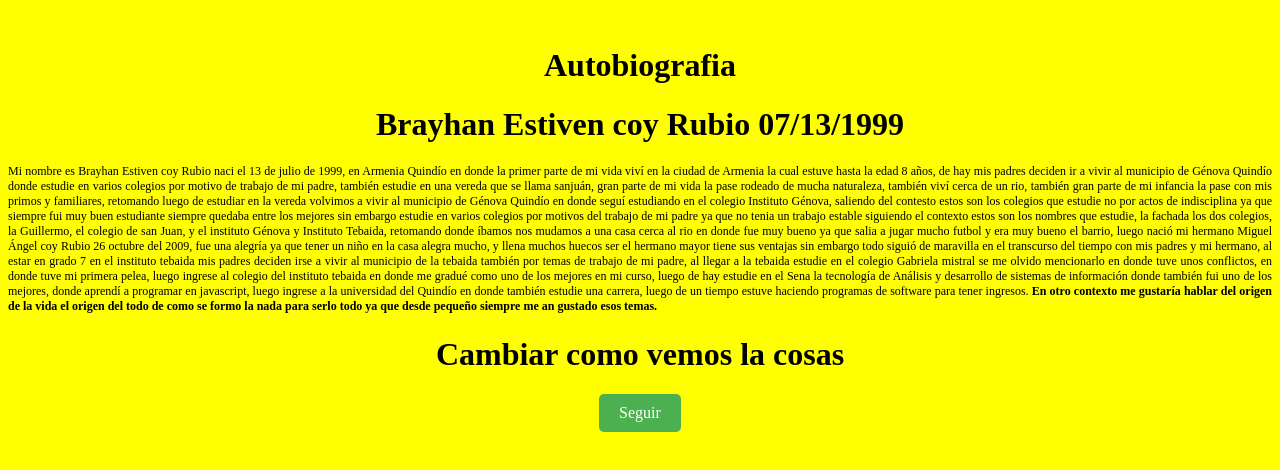
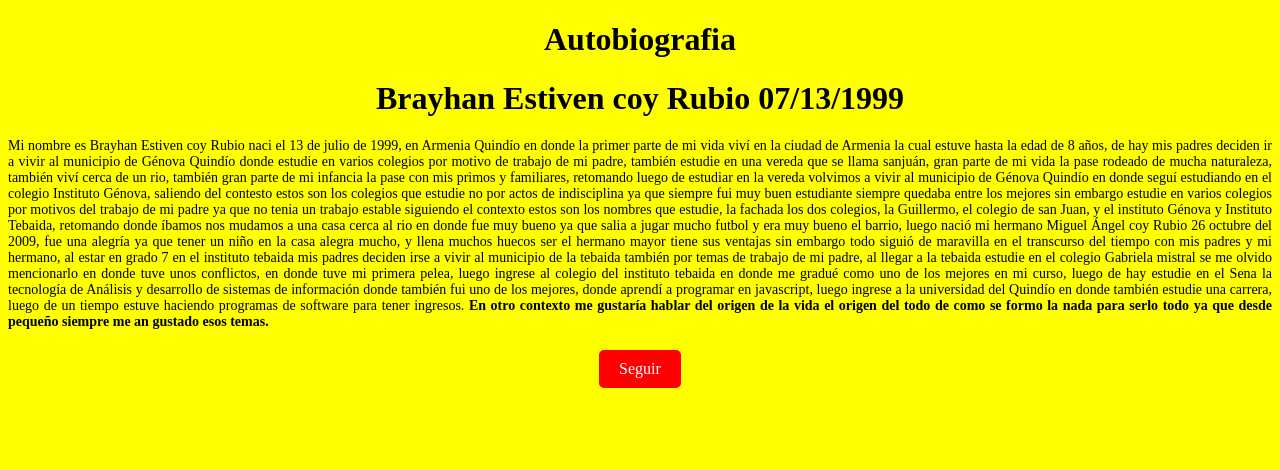
Before and after one commit to brayan-coy/El-enigma-de-luz-7-13, a plain HTML site: page index.html in a window 1280 px wide. Drawn offline with Linux system fonts and the light colour scheme.

Commit message:
first commit

```diff
--- a/index.html
+++ b/index.html
@@ -1,4 +1,3 @@
-
 <!DOCTYPE html>
 <html lang="en">
   <head>
@@ -7,17 +6,15 @@
     <meta name="viewport" content="width=device-width, initial-scale=1.0" />
     <link rel="stylesheet" href="style.css" />
     <title>Blog Brayhan Estiven Coy Rubio</title>
-    <br />
   </head>
   <body>
     <h1>Autobiografia</h1>
-
     <h1>Brayhan Estiven coy Rubio 07/13/1999</h1>
     <p>
       Mi nombre es Brayhan Estiven coy Rubio naci el 13 de julio de 1999, en
       Armenia Quindío en donde la primer parte de mi vida viví en la ciudad de
-      Armenia la cual estuve hasta la edad 8 años, de hay mis padres deciden ir
-      a vivir al municipio de Génova Quindío donde estudie en varios colegios
+      Armenia la cual estuve hasta la edad de 8 años, de hay mis padres deciden
+      ir a vivir al municipio de Génova Quindío donde estudie en varios colegios
       por motivo de trabajo de mi padre, también estudie en una vereda que se
       llama sanjuán, gran parte de mi vida la pase rodeado de mucha naturaleza,
       también viví cerca de un rio, también gran parte de mi infancia la pase
@@ -52,7 +49,7 @@
         siempre me an gustado esos temas.
       </strong>
     </p>
-    <h1>Cambiar como vemos la cosas</h1>
+
     <div class="button-container">
       <a href="otro_archivo.html" class="button">Seguir</a>
     </div>
--- a/style.css
+++ b/style.css
@@ -1,5 +1,17 @@
 body {
   background-color: #ffff00;
+}
+
+@media only screen and (max-width: 600px) {
+  body {
+    font-size: 14px;
+  }
+}
+
+@media only screen and (max-width: 400px) {
+  body {
+    font-size: 12px;
+  }
 }
 
 .button-container {
@@ -10,7 +22,7 @@ body {
 .button {
   display: inline-block;
   padding: 10px 20px;
-  background-color: #4caf50;
+  background-color: red;
   color: white;
   text-decoration: none;
   border-radius: 5px;
@@ -28,13 +40,15 @@ h1 {
 
 p {
   color: black;
+  -webkit-transform: scale(1);
+  text-align: justify;
   font-family: "Times New Roman", Times, serif;
-  font-size: 12px;
+  font-size: 14px;
+}
+
+.book p {
   text-align: justify;
-  /* margin: 0 auto;
-  max-width: 600px;
-  padding: 40px;
- */
+  font-size: 1.2rem;
 }
 
 /* .container {
--- a/style2.css
+++ b/style2.css
@@ -1,11 +1,5 @@
 body {
   background-color: black;
-}
-
-p {
-  color: aliceblue;
-  font-family: "Times New Roman", Times, serif;
-  font-size: 14px;
 }
 
 .button {
@@ -27,3 +21,11 @@ h1 {
   text-align: center;
   color: azure;
 }
+
+p {
+  color: aliceblue;
+  -webkit-transform: scale(1);
+  text-align: justify;
+  font-family: "Times New Roman", Times, serif;
+  font-size: 14px;
+}
--- a/style3.css
+++ /dev/null
@@ -1,3 +0,0 @@
-body {
-  background-color: black;
-}
```
Also changed, not shown: otro_archivo.html (+2 -2 lines).
